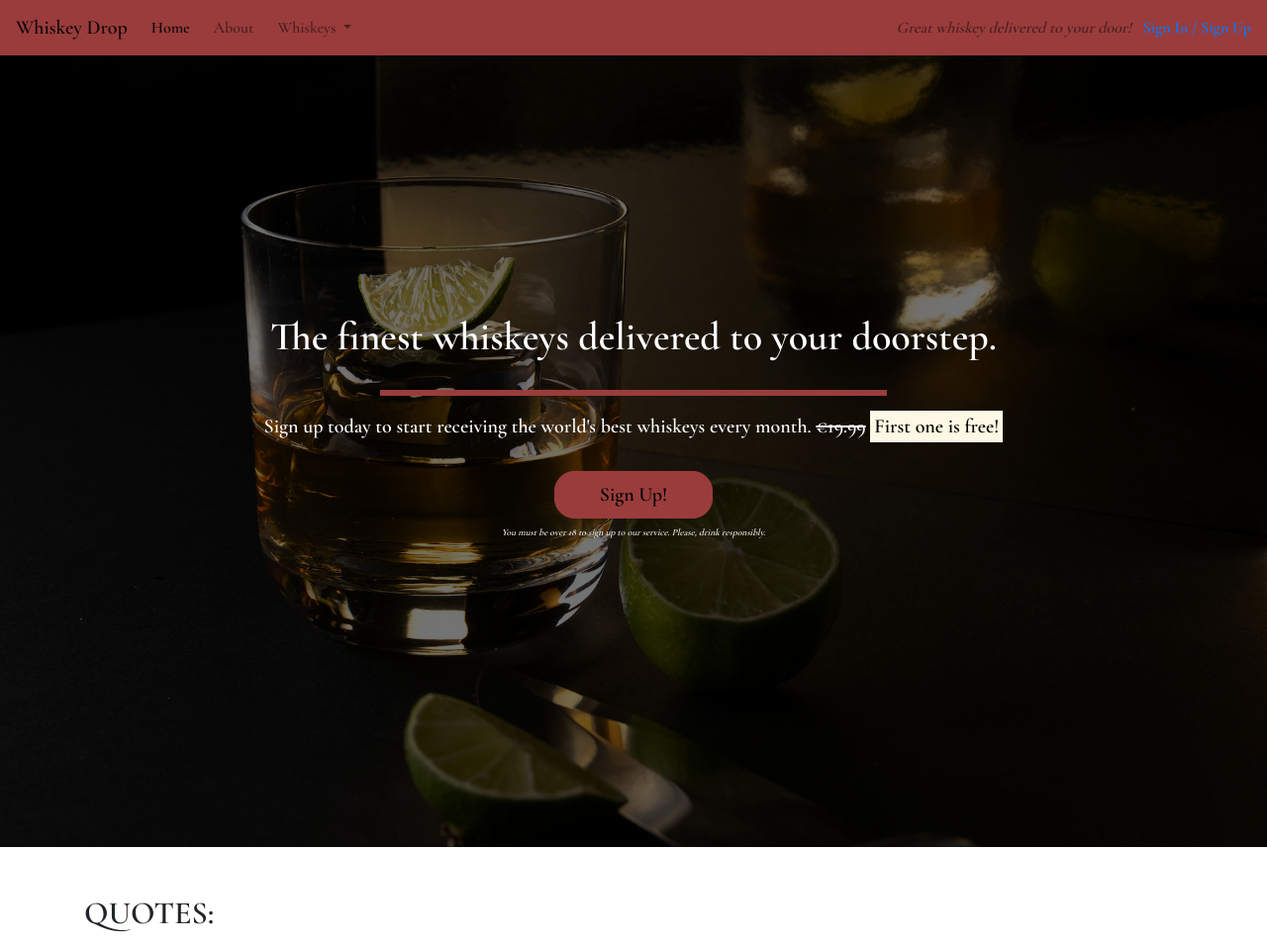
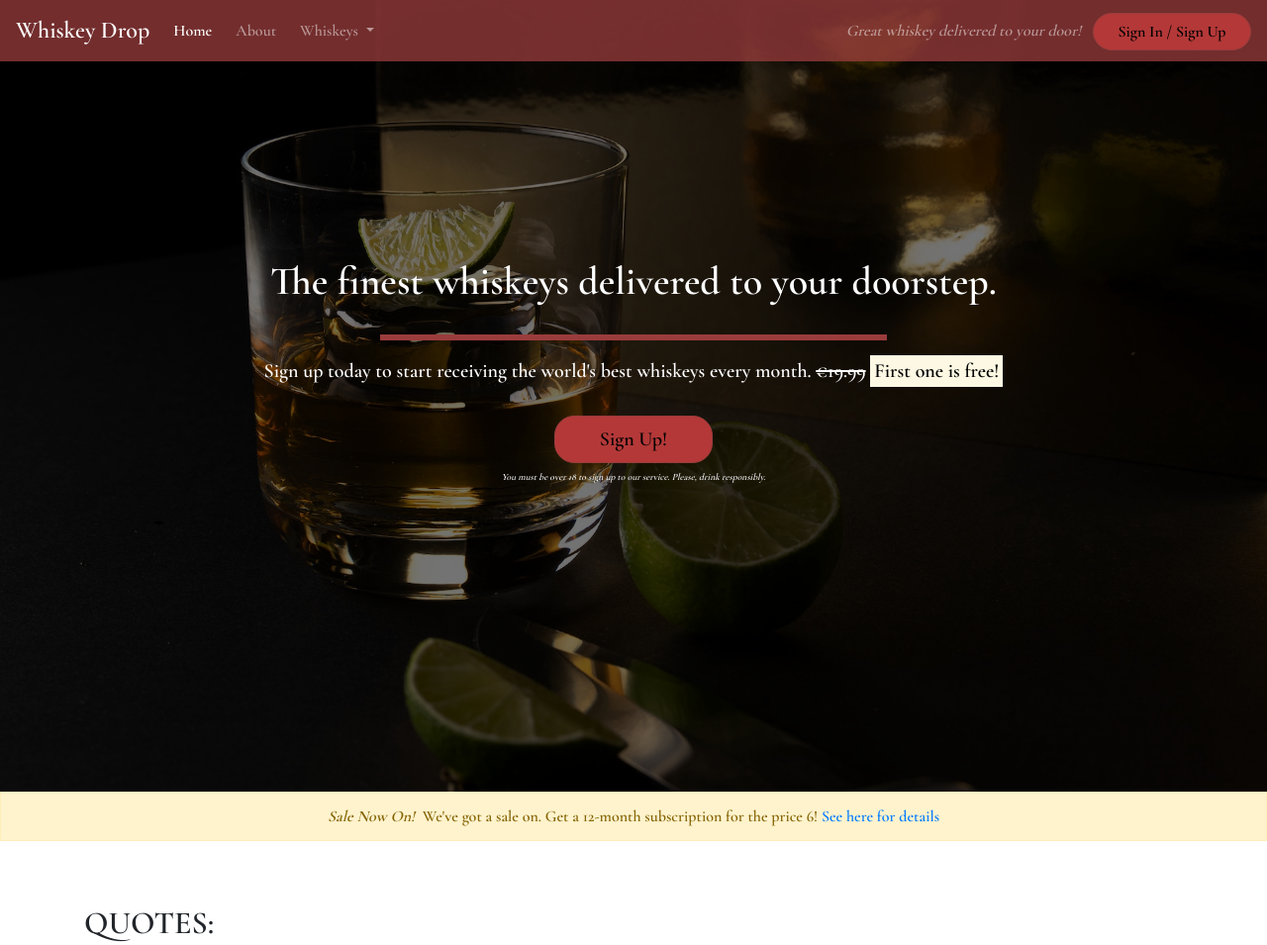
Before and after one commit to Ian-Garrigan/Whiskey-Drop, a plain HTML site: page index.html in a window 1280 px wide. Shown: the top 955 px of the page at 99% size. Drawn offline with nearby package versions, Linux system fonts and the light colour scheme.

Commit message:
Add nav & alert styling

```diff
--- a/css/style.css
+++ b/css/style.css
@@ -2,14 +2,50 @@ body {
     font-family: 'Cormorant Garamond', sans-serif;
 }
 
+.navbar {
+    color: #f4f4f4;
+}
+
+.alert-container {
+    padding: 0;
+}
+
+.alert-warning {
+    border-radius: 0;
+    text-align: center;
+}
+
+.features-container {}
+
+/* navbar */
+
+.navalert-container {
+    position: absolute;
+    top: 0;
+    left: 0;
+    padding-left: 0;
+    padding-right: 0;
+    z-index: 1;
+}
 
 .navbar {
-color: #f4f4f4;
+    margin-bottom: 0;
+    border: 0;
+    width: 100%;
+    background-color: rgba(154, 60, 60, 0.75);
 }
 
-.alert-container {}
+.navbar .navbar-brand {
+    font-size: 24px;
+}
 
-.features-container {}
+.navbar .navbar-nav a {
+    font-size: 16px;
+}
+
+.navbar .navbar-toggler {
+    border: 0px;
+}
 
 /* jumbotron */
 
@@ -23,13 +59,15 @@ color: #f4f4f4;
     color: #f4f4f4;
 }
 
-.jumbotron-header, .lead {
+.jumbotron-header,
+.lead--white {
     color: #ffff;
     font-weight: bold;
     margin-bottom: 30px;
 }
 
 .fav-whiskey-container {}
+
 .quotes-container {}
 
 .callout-container {
@@ -51,7 +89,7 @@ color: #f4f4f4;
     left: 0;
     height: 100%;
     width: 100%;
-    background-color: rgba(0,0,0,0.55);
+    background-color: rgba(0, 0, 0, 0.55);
 }
 
 
@@ -74,15 +112,15 @@ color: #f4f4f4;
 
 .btn--red {
     color: black;
-     background-color: rgb(154, 60, 60);
-     border-color: rgb(154, 60, 60);
+    background-color: rgb(180, 56, 56);
+    border-color: rgb(154, 60, 60);
 }
 
 .btn--red:hover,
 .btn--red:active,
 .btn--red:focus,
 .btn--red:active:focus {
-    background-color: rgb(207, 64, 64);
-    border-color: rgb(207, 64, 64);
+    background-color: rgb(154, 60, 60);
+    border-color: rgb(154, 60, 60);
     color: white;
 }
--- a/index.html
+++ b/index.html
@@ -19,8 +19,9 @@
 </head>
 
 <body>
+    <div class="container-fluid navalert-container">
         <!--Nav-->
-    <nav class="navbar navbar-light navbar-expand-sm" style="background-color: rgb(154, 60, 60);">
+        <nav class="navbar navbar-dark navbar-expand-sm">
             <a href="/" class="navbar-brand">
                 Whiskey Drop</a>
             <button class="navbar-toggler ml-auto" type="button" data-toggle="collapse" data-target="#navbarNavDropdown"
@@ -50,21 +51,15 @@
 
             <div class="d-none d-md-block">
                 <p class="navbar-text my-auto mr-2"><i>Great whiskey delivered to your door!</i></p>
-            <a href="/login">Sign In / Sign Up</a>
+                <a href="/login" class="btn btn--cta btn--red">Sign In / Sign Up</a>
             </div>
             <!--</div>-->
         </nav>
-    <!-- <div class="container alert-container">
-        <div class="row d-none d-sm-block">
-            <div class="col-12">
-                <div class="alert alert-warning">
-                    <strong>Sale Now On!</strong> We've got a sale on. Get a 12-month subscription for the price 6! <a
-                        href="">See here for details</a>
+
     </div>
-            </div>
-        </div>
-    </div> -->
+
     <div class="container-fluid callout-container ">
+
         <!-- Callout -->
         <div class="opaque-overlay">&nbsp;</div>
         <div class="row">
@@ -72,7 +67,7 @@
                 <section class="callout jumbotron text-center">
                     <h1 class="jumbotron-header">The finest whiskeys delivered to your doorstep.</h1>
                     <hr class="block-divider">
-                    <p class="lead">Sign up today to start receiving the world's best whiskeys every month.
+                    <p class="lead lead--white">Sign up today to start receiving the world's best whiskeys every month.
                         <s class="d-none d-sm-inline">€19.99</s>
                         <span class="d-inline d-sm-none"><br></span>
                         <strong><mark>First one is free!</mark></strong></p>
@@ -81,6 +76,16 @@
                     <p class="text-muted"><small>You must be over 18 to sign up to our service. Please, drink
                             responsibly.</small></p>
                 </section>
+            </div>
+        </div>
+    </div>
+    <div class="container-fluid alert-container">
+        <div class="row d-none d-sm-block">
+            <div class="col-12">
+                <div class="alert alert-warning">
+                    <strong><i>Sale Now On!</i></strong>&nbsp; We've got a sale on. Get a 12-month subscription for the price 6! <a
+                        href="">See here for details</a>
+                </div>
             </div>
         </div>
     </div>
@@ -223,7 +228,7 @@
     <!-- /.monthly top 5 -->
     <!-- MODAL -->
     <div class="modal" tabindex="-1" id="signUpModal">
-        <div class="modal-dialog">
+        <div class="modal-dialog modal-dialog-centered">
             <div class="modal-content">
                 <div class="modal-header">
                     <h5 class="modal-title my-3">Sign Up to Whiskey Drop</h5>
@@ -248,7 +253,7 @@
                             <label for="repeatPassword">Repeat Password</label>
                             <input type="password" class="form-control" id="repeatPassword">
                         </div>
-                        <button type="submit" class="btn btn-success">Submit</button>
+                        <button type="submit" class="btn btn-success btn--red">Submit</button>
                     </form>
                 </div>
             </div>
```
Lines whose indentation alone changed are shown as unchanged.
